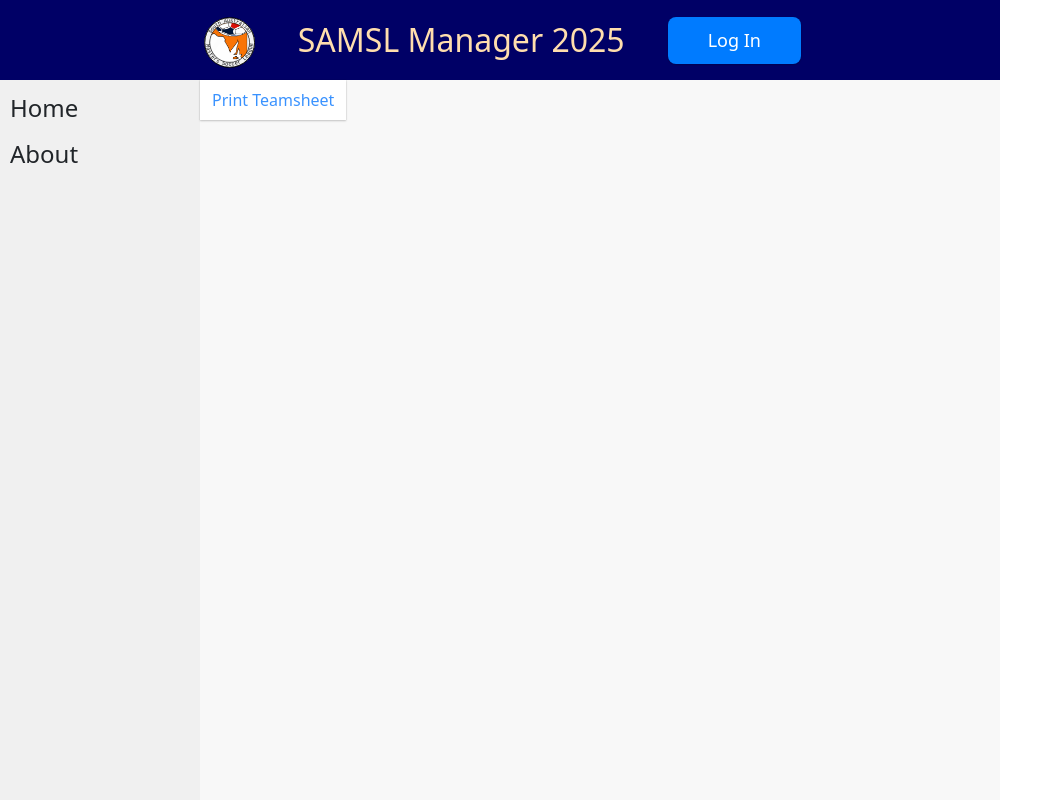
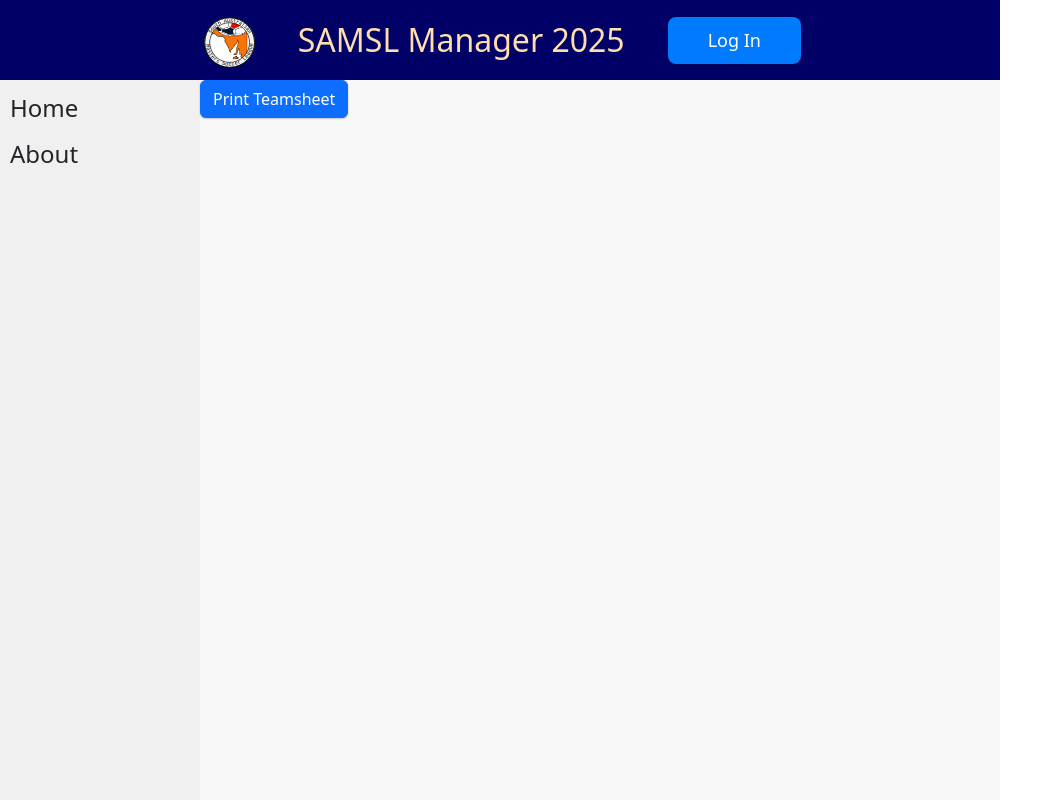
Before and after one commit to Andy-Warhurst/samsl-timesheets, a React (Create React App) app: page /print in a window 1280 px wide. Shown: the whole page, without its empty margins (0-1063 px from the left). Built offline with nearby package versions, Linux system fonts and the light colour scheme; no server answers.

Commit message:
Changed Print button to be a Button

```diff
--- a/src/About.js
+++ b/src/About.js
@@ -8,7 +8,7 @@ function About() {
         <div>
             <h1>About Page</h1>
             <p>
-                Version: 1.07 - Mobile Device Modifications (3)
+                Version: 1.08 - Mobile Device Modifications (4)
             </p>
             <p>
                 Date: 7 May 2025
--- a/src/PrintTeamsheet.js
+++ b/src/PrintTeamsheet.js
@@ -5,6 +5,7 @@ import {useData} from "./DataContext";
 import {extractFixturesByRound} from "./Fixtures";
 import {useFixtures} from "./FixtureContext";
 import './Styles.css';
+import Button from "react-bootstrap/Button";
 
 const PrintTeamsheet = () => {
 
@@ -304,7 +305,7 @@ const PrintTeamsheet = () => {
 
     return (
         <div>
-            <button onPointerDown={createPdf} >Print Teamsheet</button>
+            <Button onPointerDown={createPdf} >Print Teamsheet</Button>
         </div>
     );
 
```
